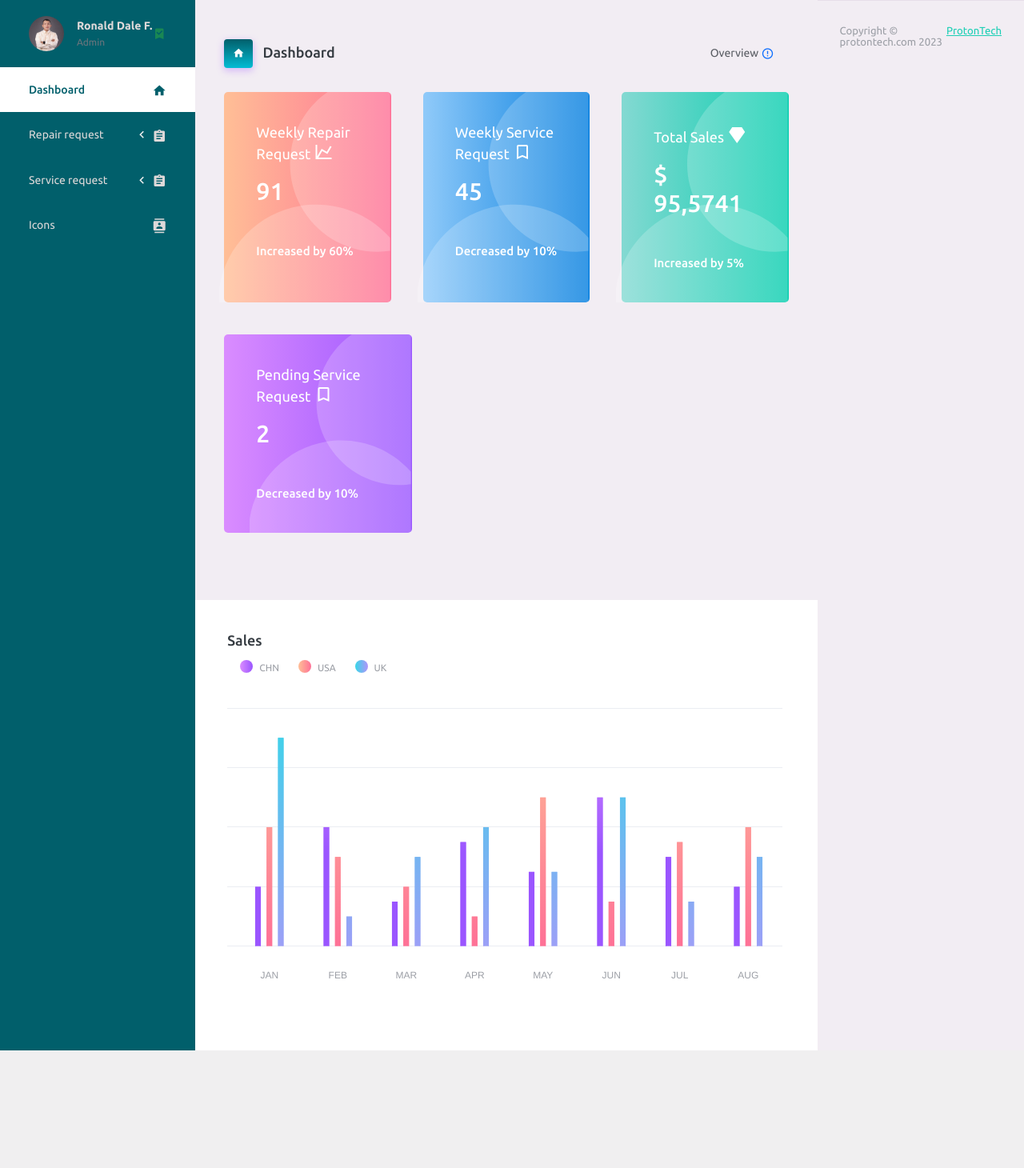
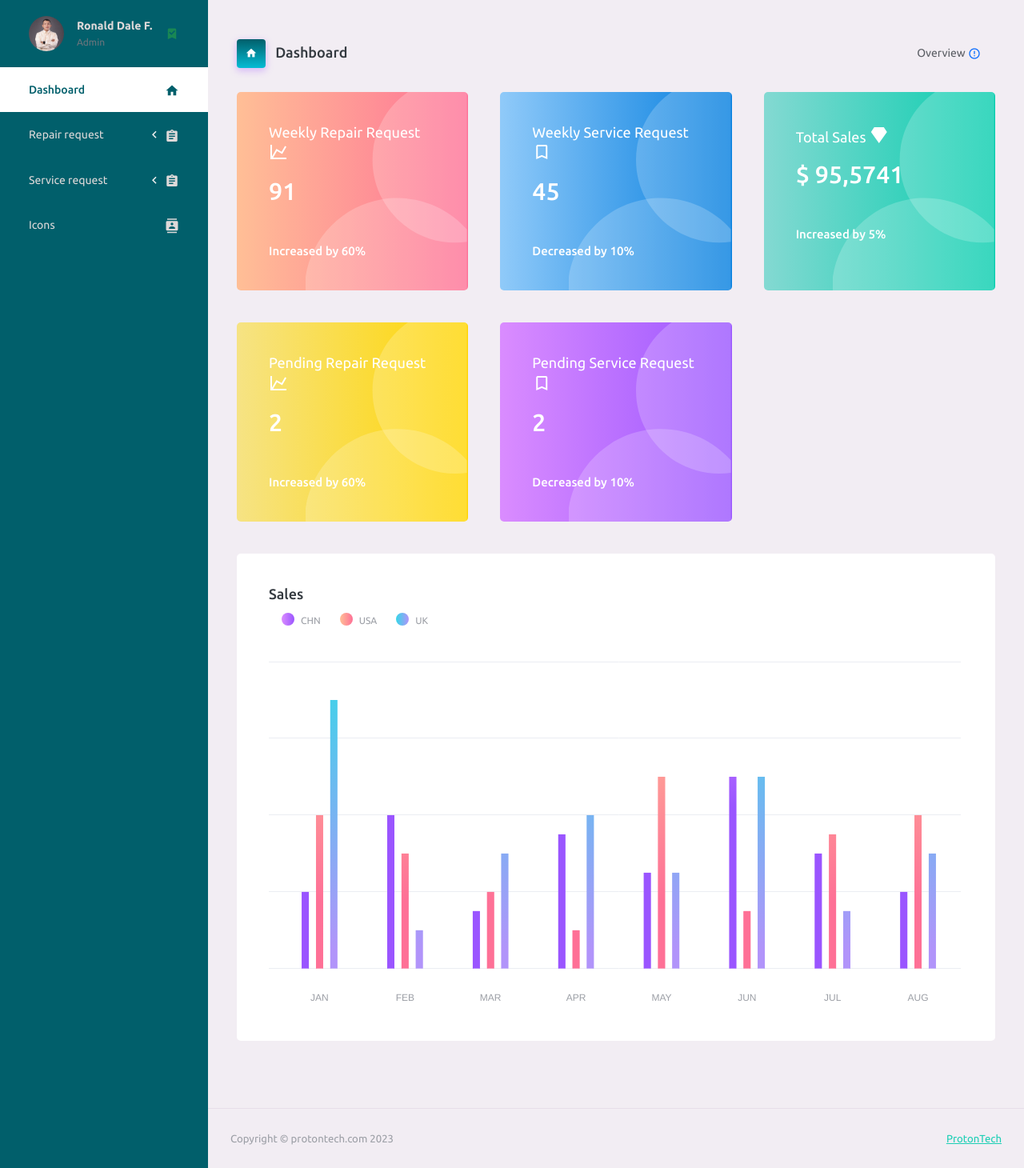
Before and after one commit to ervenderr/Installation-and-Repair-Management-System, a PHP site: page /admin/dashboard.php in a window 1280 px wide. Shown: the part 70-1530 px from the top of the page at 80% size. Before the commit the page ends 1383 px from the top, so only its background shows below. Run offline with PHP 8.4, Linux system fonts and the light colour scheme; the visitor is signed in with stand-in values (Sample User, id 1); some libraries are stand-ins or nearby versions.

Commit message:
Update dashboard.php

```diff
--- a/admin/dashboard.php
+++ b/admin/dashboard.php
@@ -69,7 +69,18 @@ if (!isset($_SESSION['user_type']) || $_SESSION['user_type'] != 'admin'){
                 </div>
               </div>
             </div>
-
+            <div class="row">
+              <div class="col-md-4 stretch-card grid-margin">
+                <div class="card bg-gradient-warning card-img-holder text-white">
+                  <div class="card-body">
+                    <img src="../assets/images/dashboard/circle.svg" class="card-img-absolute" alt="circle-image" />
+                    <h4 class="font-weight-normal mb-3">Pending Repair Request <i class="mdi mdi-chart-line mdi-24px float-right"></i>
+                    </h4>
+                    <h2 class="mb-5">2</h2>
+                    <h6 class="card-text">Increased by 60%</h6>
+                  </div>
+                </div>
+              </div>
               <div class="col-md-4 stretch-card grid-margin">
                 <div class="card bg-gradient-primary card-img-holder text-white">
                   <div class="card-body">
```
